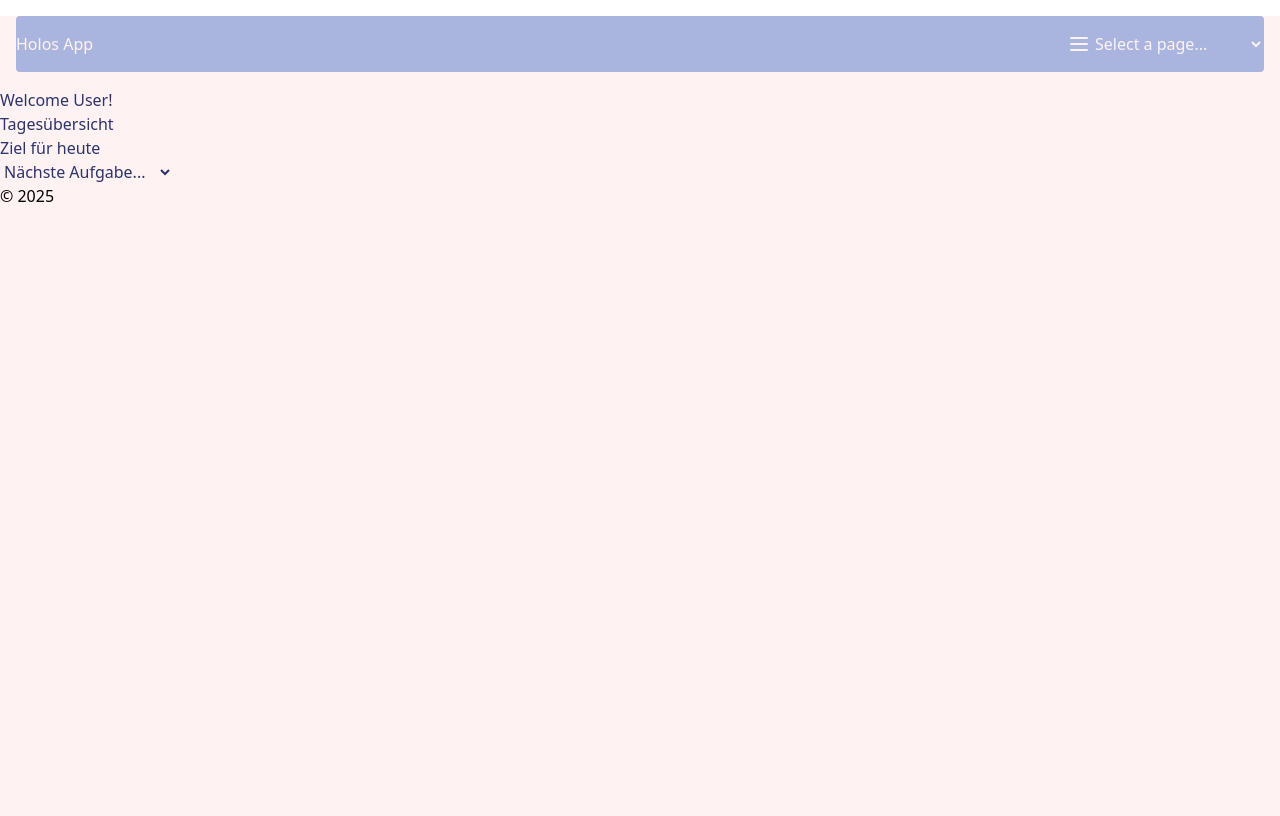
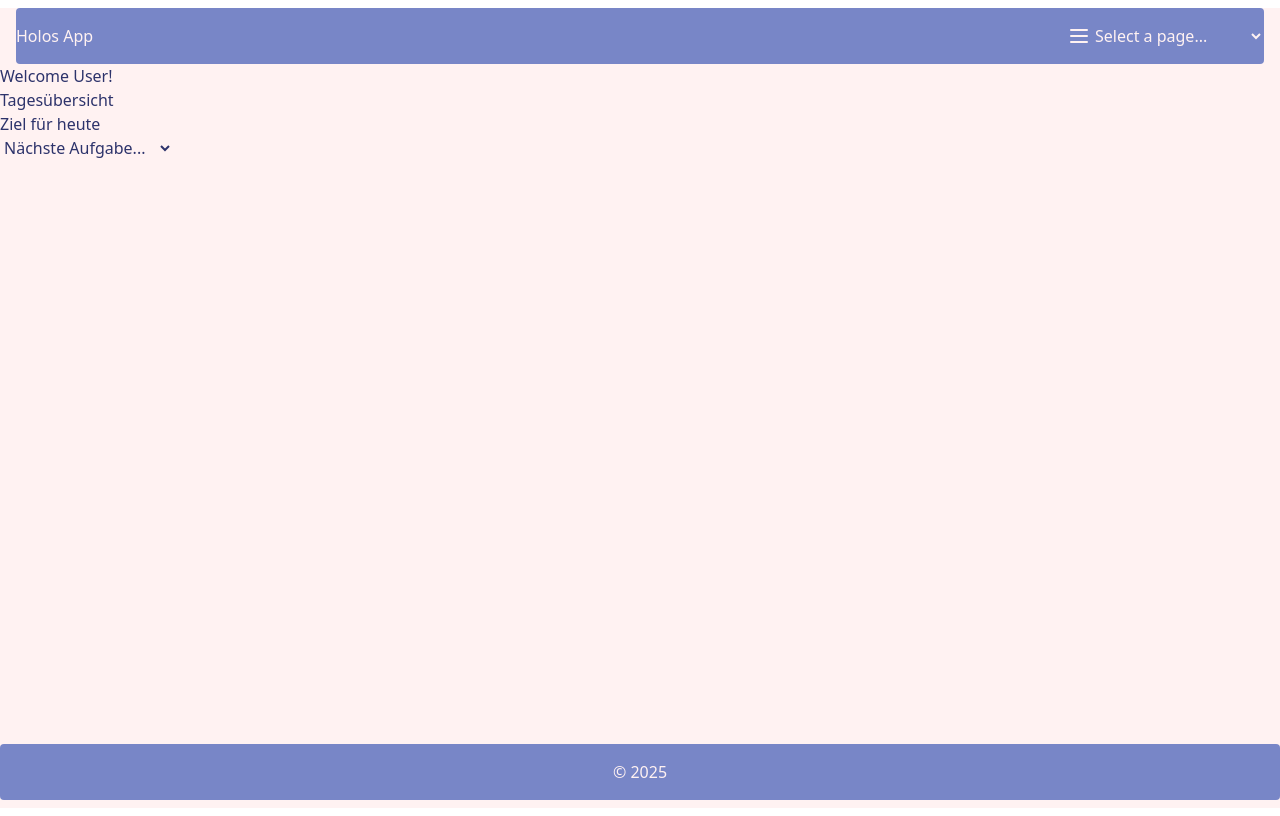
Before and after one commit to team-holos/holos-app, a React (Vite) app in the folder frontend/: page / in a window 1280 px wide. Built offline with nearby package versions, Linux system fonts and the light colour scheme.

Commit message:
add style to layout, header and footer component

```diff
--- a/frontend/src/Layout/Layout.jsx
+++ b/frontend/src/Layout/Layout.jsx
@@ -3,7 +3,7 @@
 
 function Layout({ children }) {
     return (
-        <div className="container mx-auto mt-2 h-screen bg-[#FFF2F2]">
+        <div className="container mx-auto mt-2 h-screen bg-[#FFF2F2] font-sans">
             <Header />
             {children}
             <Footer />
--- a/frontend/src/components/Footer.jsx
+++ b/frontend/src/components/Footer.jsx
@@ -1,7 +1,7 @@
 
 function Footer() {
   return (
-    <footer>
+    <footer className="p-4 rounded bg-[#7886C7] absolute bottom-0 w-full text-[#FFF2F2] text-center">
       <p>© 2025</p>
     </footer>
   );
--- a/frontend/src/components/Header.jsx
+++ b/frontend/src/components/Header.jsx
@@ -3,7 +3,7 @@ import Navigation from "./Navigation";
 
 function Header() {
   return (
-    <header className="bg-[#A9B5DF] flex items-center justify-between m-4 py-4 rounded text-[#FFF2F2]">
+    <header className="bg-[#7886C7] flex items-center justify-between py-4 mx-4 rounded text-[#FFF2F2]">
       <h1>Holos App</h1>
       <Navigation />
     </header>
```
